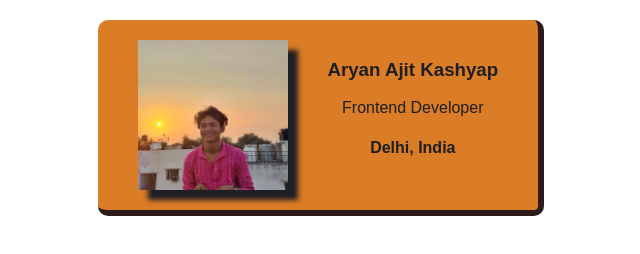
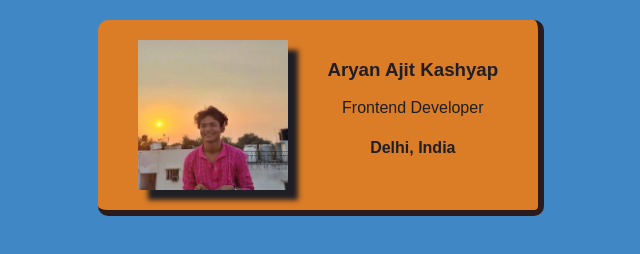
Before and after one commit to Aryan-kash/business-card, a website built with Vite: page index.html in a window 1280 px wide. Shown: the whole page, without its empty margins (319-959 px from the left). Built offline with nearby package versions, Linux system fonts and the light colour scheme.

Commit message:
Update styles.css

```diff
--- a/styles.css
+++ b/styles.css
@@ -1,10 +1,6 @@
 body {
     margin: 20px;
-    /*
-    Challenge:
-    Find a web safe font you like, and add it
-    to your card.
-    */
+    background: #3F88C5;
     font-family: Arial, Helvetica, sans-serif;
 }
 
@@ -25,33 +21,9 @@ body {
     border-bottom: 6px solid #2C1A1D;
     border-right: 6px solid #2C1A1D;
     border-radius: 10px;
-    /*
-    Challenge:
-    Find a color palette you like on Coolors.co
-    and use it in your business card.
-     */
+
 }
 avatar:hover{
     background-color: yellow;
 
 }
-
-
-
-/*
-Stretch goals:
-Find other ways you can personalize
-the design of your business card, e.g.:
-- change the border(s)
-- add border radius
-- shuffle the layout
-- shadows        🤯
-- hover effects  🤯🤯
-- animations     🤯🤯🤯
-*/
-
-/*
-Final challenge:
-Download the code to your local computer and place it
-in a folder called "business-card"
-*/
```
